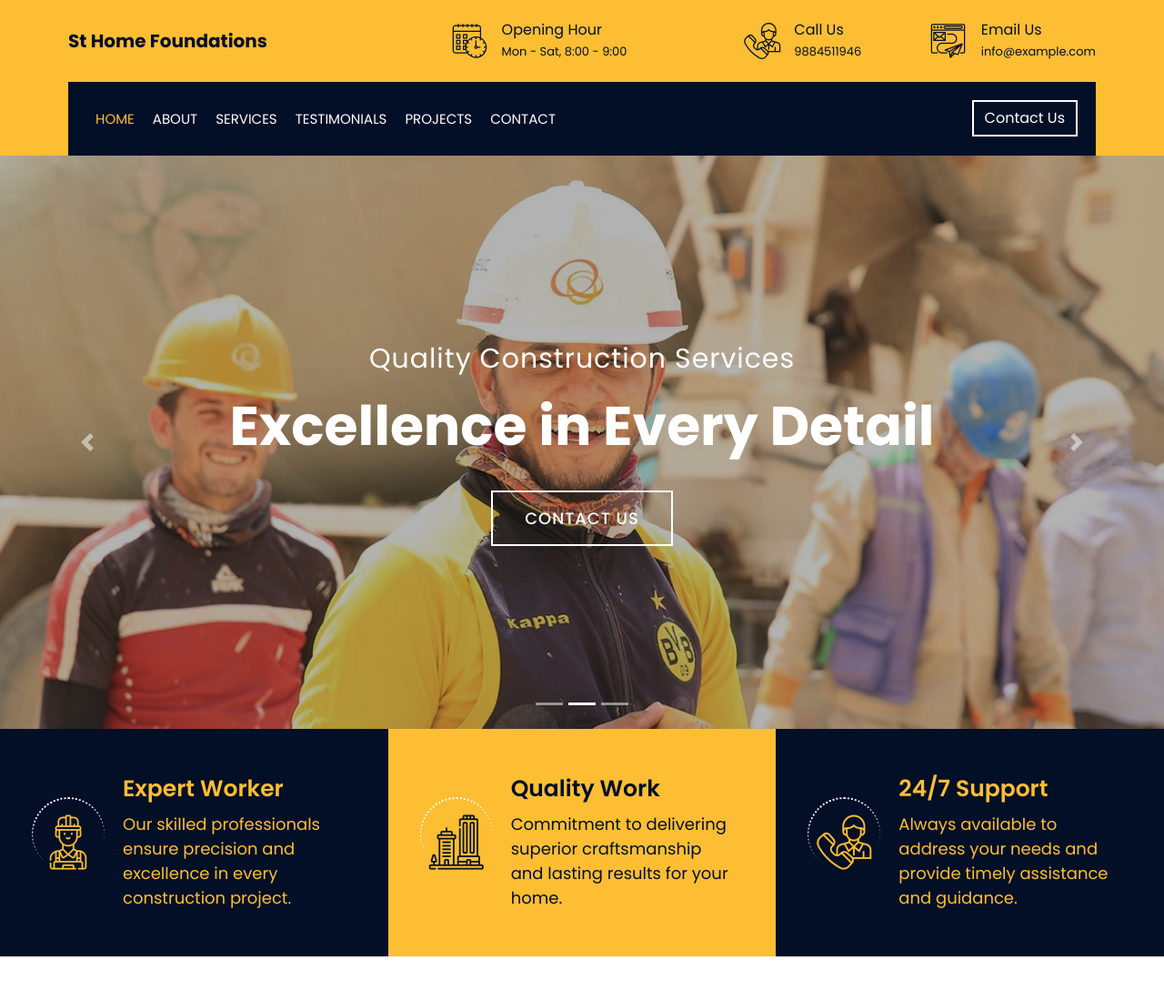
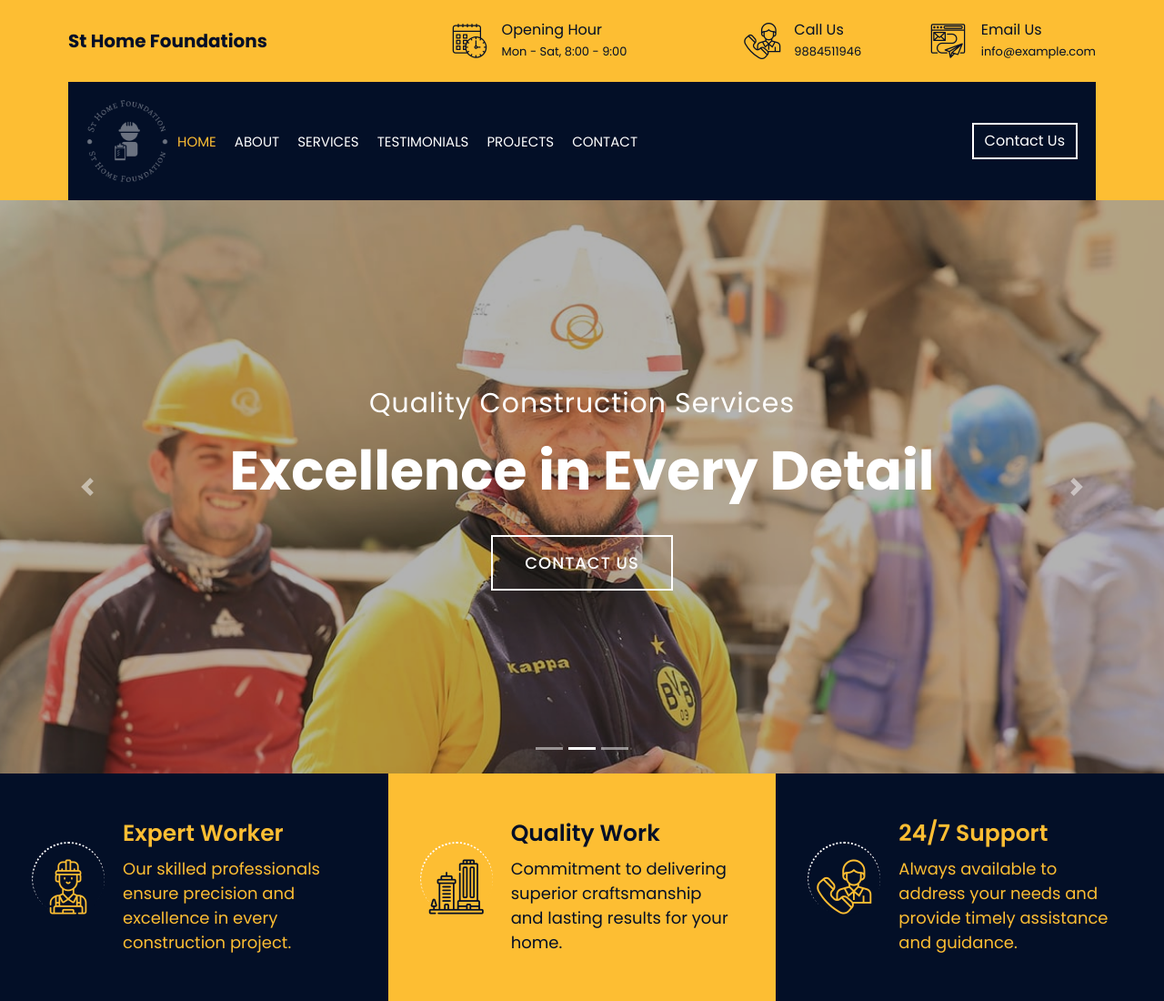
Before and after one commit to Acmeflaretec/St-Home-Foundation, a plain HTML site: page index.html in a window 1280 px wide. Shown: the top 1100 px of the page at 91% size. Drawn offline with nearby package versions, Linux system fonts and the light colour scheme.

Commit message:
logo added

```diff
--- a/css/style.css
+++ b/css/style.css
@@ -181,6 +181,11 @@ a:focus {
 
 .nav-bar .container-fluid {
   padding: 0;
+}
+
+.nav-bar .logo img{
+  max-width: 100%;
+  max-height: 90px;
 }
 
 .nav-bar.nav-sticky {
--- a/index.html
+++ b/index.html
@@ -39,7 +39,7 @@
                         <div class="logo">
                             <a href="index.html">
                                 <h1>St Home Foundations</h1>
-                                <!-- <img src="img/logo.jpg" alt="Logo"> -->
+                                <!-- <img src="img/st-home-foundation-high-resolution-logo-transparent.png" alt="Logo"> -->
                             </a>
                         </div>
                     </div>
@@ -91,7 +91,12 @@
         <div class="nav-bar">
             <div class="container-fluid">
                 <nav class="navbar navbar-expand-lg bg-dark navbar-dark">
-                    <a href="#" class="navbar-brand">MENU</a>
+                    <div class="logo">
+                        <a href="index.html">
+                            <!-- <h1>St Home Foundations</h1> -->
+                            <img src="img/st-home-foundation-high-resolution-logo-transparent.png" alt="Logo">
+                        </a>
+                    </div>
                     <button type="button" class="navbar-toggler" data-toggle="collapse" data-target="#navbarCollapse">
                         <span class="navbar-toggler-icon"></span>
                     </button>
```
Also changed, not shown: img/st-home-foundation-high-resolution-logo-black.png (added), img/st-home-foundation-high-resolution-logo-transparent.png (added), img/st-home-foundation-high-resolution-logo-white.png (added), img/st-home-foundation-high-resolution-logo.png (added).
